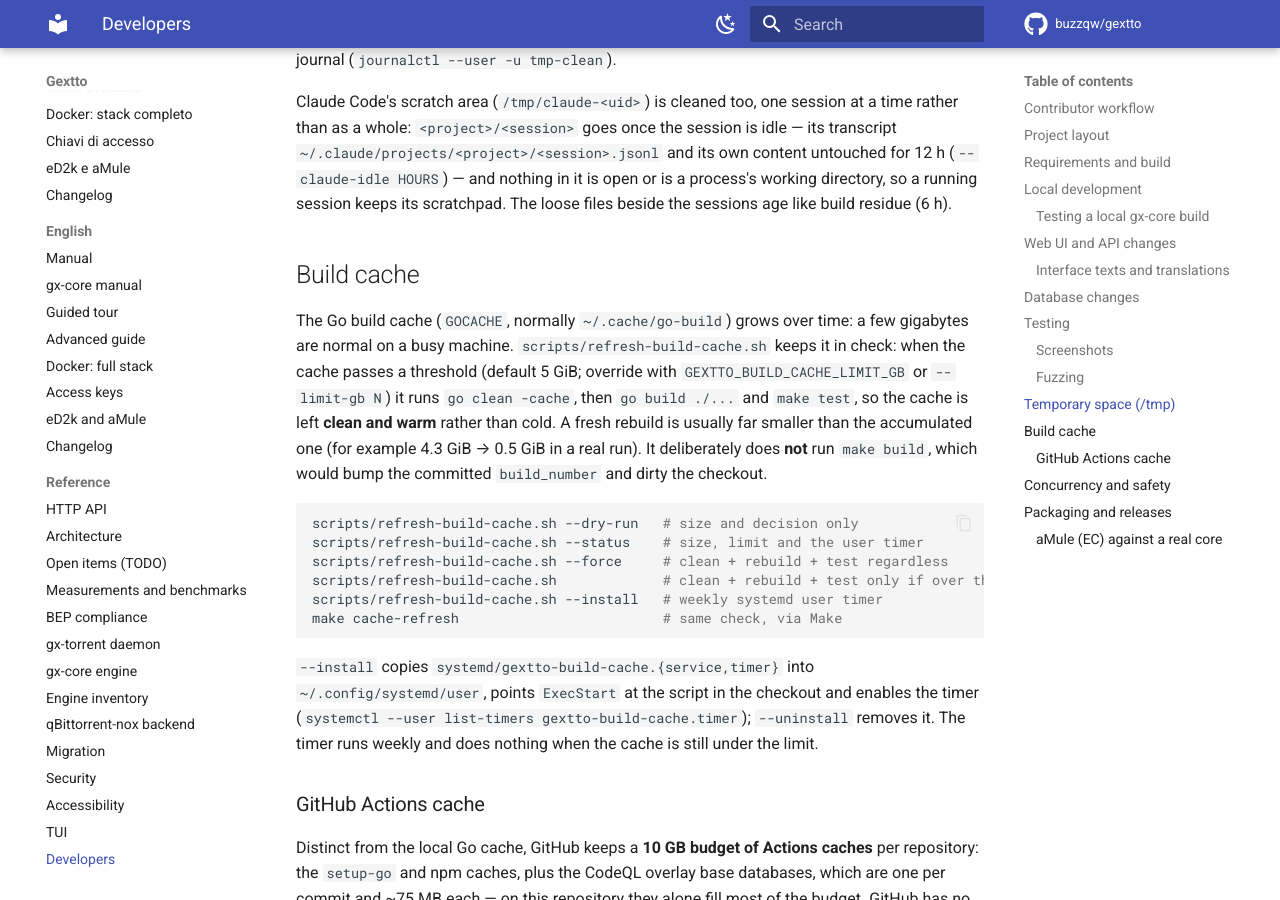
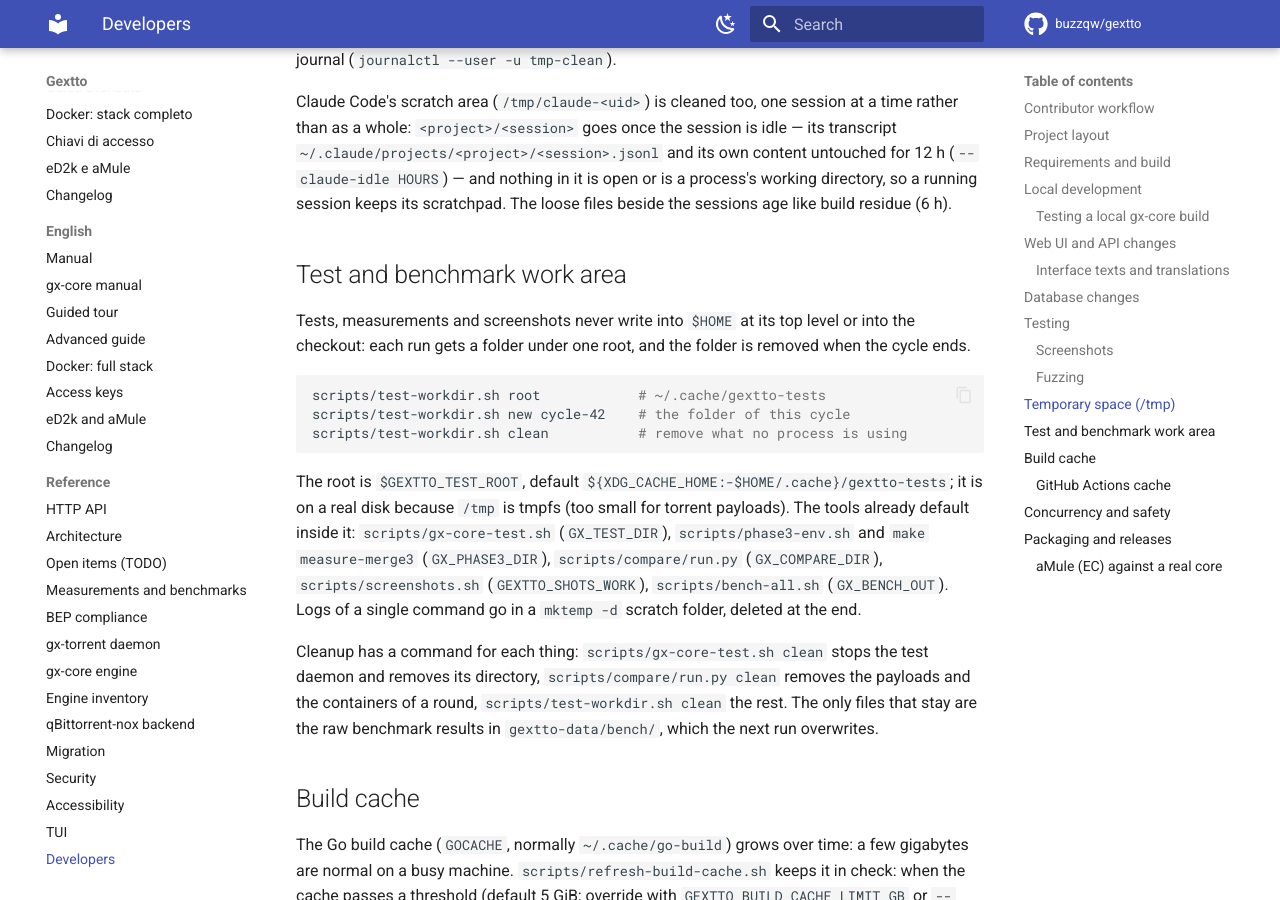
Before and after one commit to buzzqw/gextto, an MkDocs documentation site: the page built from docs/DEVELOPERS.md, in a window 1280 px wide and 900 px high, scrolled down 6485 px. Built offline with MkDocs 1.6.1 and Material for MkDocs 9.7.7, drawn with Linux system fonts in a browser that asks for light colours; comment, search, counter and statistics services are not loaded; some of the changed text lies outside the part shown.

Commit message:
Keep test and benchmark work in one folder, and clean it up
The test instance, the merge3 payloads, the client comparison and the
screenshots each wrote into $HOME or into a folder of their own, and the
leftovers piled up there. They now share one work area,
${GEXTTO_TEST_ROOT:-~/.cache/gextto-tests}, with a folder per run and a
cleanup command per tool (scripts/test-workdir.sh, gx-core-test.sh clean,
compare/run.py clean). AGENTS.md and docs/DEVELOPERS.md state the rule.

````diff
--- a/docs/DEVELOPERS.md
+++ b/docs/DEVELOPERS.md
@@ -84,13 +84,14 @@
 scripts/gx-core-test.sh start -- -debug # extra daemon options after "--"
 ```
 
-It keeps everything apart from Gextto: its own directory (`~/gx-core-test`:
-binary, state, session database, downloads, log), its own web page/API address
+It keeps everything apart from Gextto: its own directory (the test work area,
+`~/.cache/gextto-tests/gx-core-test`: binary, state, session database,
+downloads, log), its own web page/API address
 (`0.0.0.0:8899`, open on the whole LAN like the packaged standalone daemon) and
 peer ports (`51500-51510`), no UPnP/NAT-PMP mapping. `start` and `status` print
 the address another device on the network opens (the machine's LAN address); its
 page stays open until a password is set in its own `settings.json` (standalone's
-LAN bypass). The build goes to `~/gx-core-test/bin`, not to `bin/`, and does not
+LAN bypass). The build goes to that directory's `bin`, not to `bin/`, and does not
 bump `gx-torrent.build_number`: Gextto's managed gx-torrent is never replaced.
 The binary carries the commit (`-dirty` when the engine or daemon sources have
 uncommitted changes) and no release channel, so it never updates itself.
@@ -238,7 +239,7 @@
 ```
 
 `scripts/screenshots.sh` compiles `gexttod` and `gx-torrent` into
-`~/.cache/gextto-screenshots` (no change to `bin/` or to the build numbers),
+`~/.cache/gextto-tests/screenshots` (no change to `bin/` or to the build numbers),
 starts a real instance there — dry-run cannot add torrents — with automation
 off, its own ports and a 2000 KiB/s cap, adds the legal torrents (Debian,
 Ubuntu Server, the Blender open movies) and a small public-domain library, lets
@@ -309,6 +310,33 @@
 own content untouched for 12 h (`--claude-idle HOURS`) — and nothing in it is
 open or is a process's working directory, so a running session keeps its
 scratchpad. The loose files beside the sessions age like build residue (6 h).
+
+## Test and benchmark work area
+
+Tests, measurements and screenshots never write into `$HOME` at its top level or
+into the checkout: each run gets a folder under one root, and the folder is
+removed when the cycle ends.
+
+```bash
+scripts/test-workdir.sh root            # ~/.cache/gextto-tests
+scripts/test-workdir.sh new cycle-42    # the folder of this cycle
+scripts/test-workdir.sh clean           # remove what no process is using
+```
+
+The root is `$GEXTTO_TEST_ROOT`, default
+`${XDG_CACHE_HOME:-$HOME/.cache}/gextto-tests`; it is on a real disk because
+`/tmp` is tmpfs (too small for torrent payloads). The tools already default
+inside it: `scripts/gx-core-test.sh` (`GX_TEST_DIR`),
+`scripts/phase3-env.sh` and `make measure-merge3` (`GX_PHASE3_DIR`),
+`scripts/compare/run.py` (`GX_COMPARE_DIR`), `scripts/screenshots.sh`
+(`GEXTTO_SHOTS_WORK`), `scripts/bench-all.sh` (`GX_BENCH_OUT`). Logs of a single
+command go in a `mktemp -d` scratch folder, deleted at the end.
+
+Cleanup has a command for each thing: `scripts/gx-core-test.sh clean` stops the
+test daemon and removes its directory, `scripts/compare/run.py clean` removes
+the payloads and the containers of a round, `scripts/test-workdir.sh clean` the
+rest. The only files that stay are the raw benchmark results in
+`gextto-data/bench/`, which the next run overwrites.
 
 ## Build cache
 
````
Also changed, not shown: AGENTS.md (+41 -17 lines), 6 other files.
